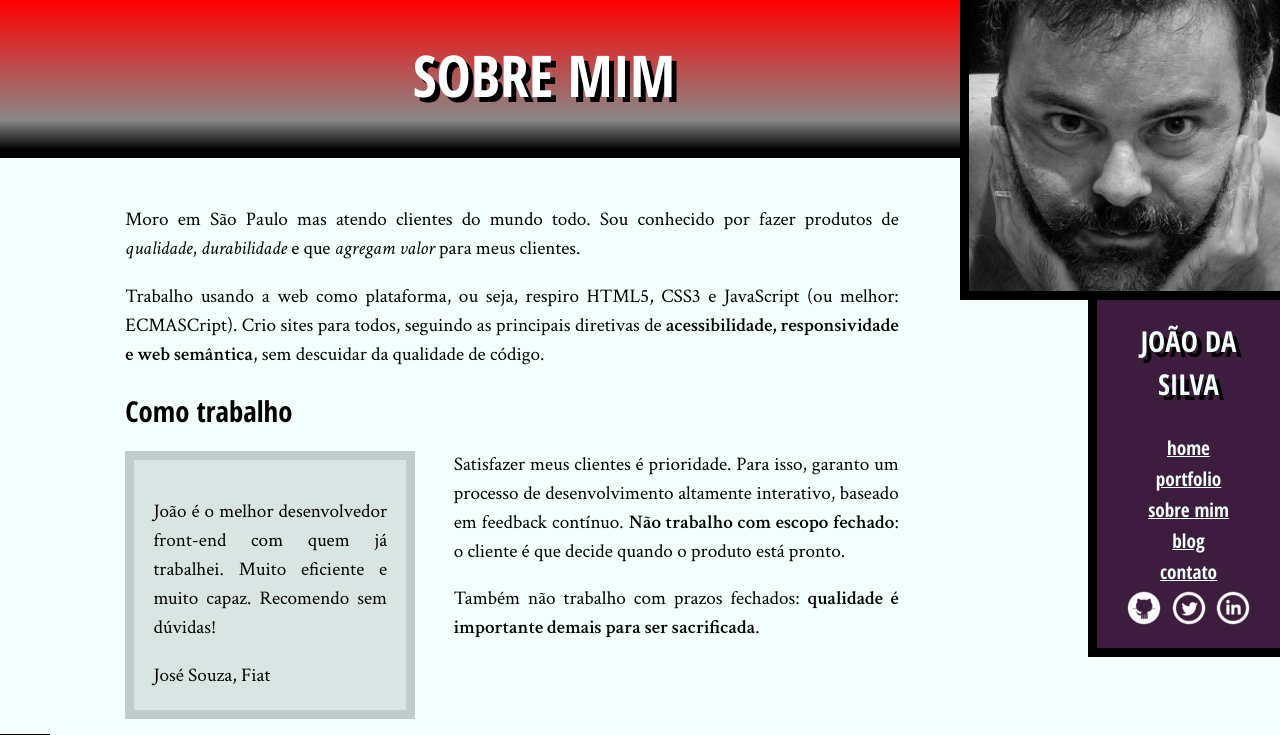
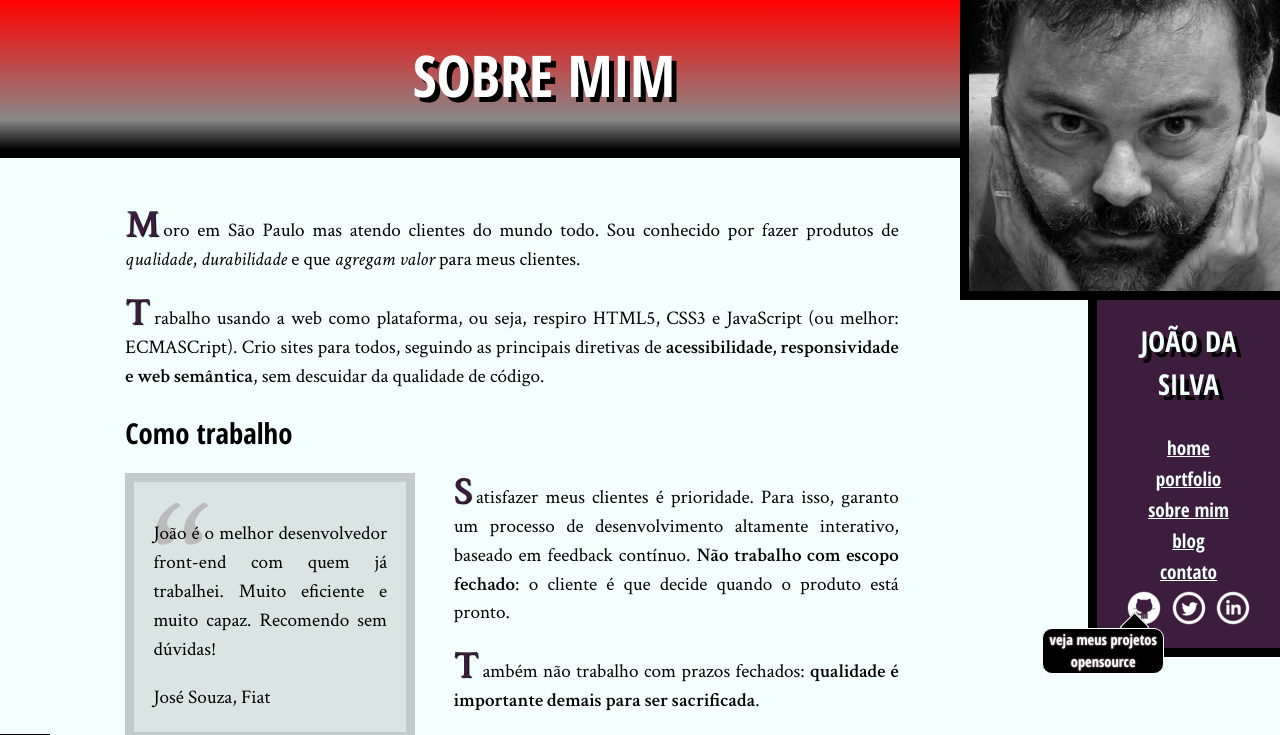
Before and after one commit to RodolfoHerman/HTML5-e-CSS3-II-turbinando-as-paginas, a plain HTML site: page bio.html in a window 1280 px wide. In both pictures the pointer is over the link "github". Shown: the top 735 px of the page. Drawn offline with Linux system fonts and the light colour scheme.

Commit message:
Tópico 9, Pseudoelementos no CSS

```diff
--- a/bio.html
+++ b/bio.html
@@ -48,17 +48,17 @@
         </nav>
         <ul class="icones-redes-sociais">
             <li>
-                <a href="https://github.com/joaodasilva" class="github">
+                <a href="https://github.com/joaodasilva" data-tooltip="Veja meus projetos opensource" class="github">
                     Github
                 </a>
             </li>
             <li>
-                <a href="https://twitter.com/joaodasilva" class="twitter">
+                <a href="https://twitter.com/joaodasilva" data-tooltip="Siga-me no Twitter" class="twitter">
                     Twitter
                 </a>
             </li>
             <li>
-                <a href="https://br.linkedin.com/pub/joão-da-silva/32/4/508" class="linkedin">
+                <a href="https://br.linkedin.com/pub/joão-da-silva/32/4/508" data-tooltip="Veja meu currículo" class="linkedin">
                     LinkedIn
                 </a>
             </li>
--- a/css/bio.css
+++ b/css/bio.css
@@ -44,3 +44,41 @@
     float: right;
     margin-right: 0;
 }*/
+
+/*Primeira letra do texto (exluindo as citações) com o dobro de tamanho do texto normal, mesma cor de findo do que o painel de navegação lateral e a
+fonte deve ser em negrito. Além disso com uma sombra preta elevemtente deslocada para direita e para baixo.
+Para melhorar o espaçamento ao redor da letra adicionar uma pequena margem a direita e diminuira altura da linha.*/
+.container > p::first-letter {
+    font-size: 200%;
+    font-weight: bold;
+    color: #3C1D3D;
+    text-shadow: 1px 1px 1px #000;
+    margin-right: .2ch;
+    line-height: 1;
+}
+
+
+/*Colocar um quadrado vermelho antes da primeira letra do parágrafo dentro das citações. Obs: é necessário informar a propriedade 'content' se não nada é mostrado.*/
+/*.citacao-bio > p::before {
+    content: " ";
+    background-color: red;
+    width: 15px;
+    height: 15px;
+    margin-right: 1ch;
+    display: inline-block;
+}*/
+
+.citacao-bio::before {
+    content: '“';
+    /*Elemento atrás do texto*/
+    position: absolute;
+    font-size: 10em;
+    color: #BBB;
+    /*Melhorar o posicionamento das aspas (mantendo no inicio do parágrafo)*/
+    line-height: 0.8;
+}
+
+.citacao-bio > p {
+    /*Serve para mandar o texto para frente*/
+    position: relative;
+}
--- a/css/site.css
+++ b/css/site.css
@@ -156,8 +156,13 @@ em {
     height: 40px;
     display: block;
     text-indent: -99999px;
+    /*Necessário color o posicionamento em relativo para que sirva de referência para o pseudoelemento mostrar o TOOLTIP.
+    Sem o relative o texto TOOLTIP não aparece devido ao fluxo do link no HTML que o text-indent impõe.
+    */
+    position: relative;
 }
 
+/*Técnica conhecida como image replacement */
 .github {
     background-image: url(../img/github.png);
 }
@@ -168,6 +173,51 @@ em {
 
 .linkedin {
     background-image: url(../img/linkedin.png);
+}
+
+/*Criando TOOLTIPS em CSS*/
+.icones-redes-sociais li > a:hover::after,
+.icones-redes-sociais li > a:focus::after {
+    /*Podemos buscar o conteudo dos atributos a partir da função attr*/
+    content: attr(data-tooltip);
+    /*Como o pai do elemento possui position relative, pode-se colocar o position absolute para o filho, pois o seu posicionamento é relativo ao do pai.*/
+    position: absolute;
+    /*Para que a legenda apareça embaixo do link, definimos que esse pseudoelemento deve estar a 100% do top e a 0 pixels da direita do link (Veja que a tag 'a'
+    é a referência)*/
+    top: 100%;
+    right: 0;
+    /*Desativamos, também, o text-indent negativo do link, colocando 0 para essa propriedade também*/
+    text-indent: 0;
+    /*Como o texto dos TOOLTIPS irão aparecer num espaço bem pequeno, já que o link tem uma largura pequena definida, aumentamos a largura da legenda usando
+    a largura do link como base*/
+    width: 300%;
+    /*Para melhorar a visualização, diminui-se a fonte e coloca-se um fundo preto*/
+    font-size: 0.75em;
+    background-color: #000;
+    /*Adição de bordas*/
+    border: 1px solid #FFF;
+    border-radius: 10px;
+}
+
+
+/*Utilizando o pseudoelemento para criar um balão de diálogo (iguais aos quadrinhos). Utilizando a declaração ::before*/
+.icones-redes-sociais li > a:hover::before,
+.icones-redes-sociais li > a:focus::before {
+    content: '';
+    width: 1em;
+    height: 1em;
+    background-color: #000;
+    /*Necessário posicioná-la logo acima da legenda, um pouco afastada do canto direito dela. Para isso,
+    utiliza-se o position: absolute e, usando o link como referência, dizemos que queremos ela grudada no
+    canto inferior do link e no canto esquerdo também; isso vai deixá-la suficientemente afastada do canto direito da legenda.*/
+    position: absolute;
+    bottom: 0;
+    left: 0;
+    /*Por fim, é necessário rotacionar e transladar a caixa para que ela encaixe como uma ponta na legenda*/
+    transform: translateY(.5em) rotate(45deg);
+    /*Adição de bordas*/
+    background-color: #000;
+    border: 1px solid #FFF;
 }
 
 main {
```
Also changed, not shown: pseudoelementos.txt (added).
